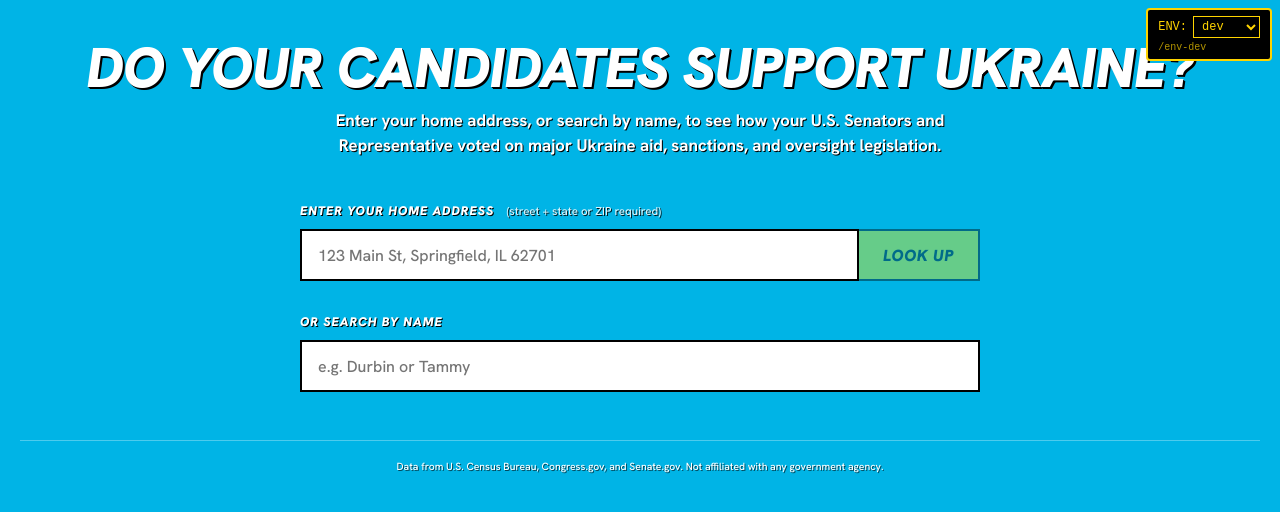
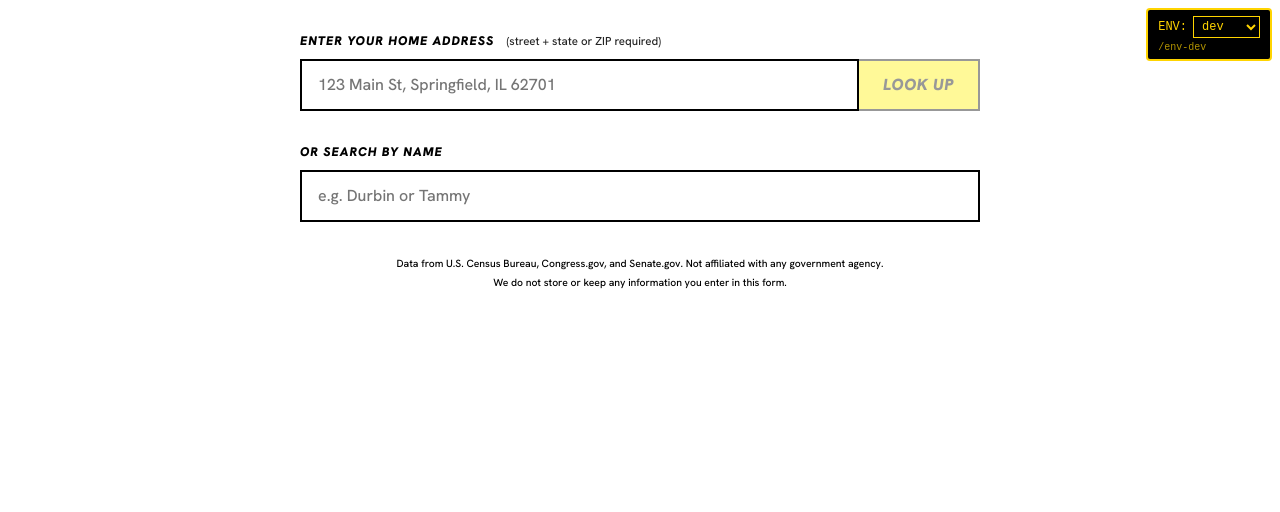
Before and after one commit to co-op-game-studio/track-ukraine-widget, a React (Vite) app: page / in a window 1280 px wide. Shown: the top 512 px of the page. Built offline with nearby package versions, Linux system fonts and the light colour scheme.

Commit message:
design: remove hero, black text, strip divider, privacy disclaimer
Round of embedder feedback from Alice @ FEYPOP on the v2.5.1 live preview. See PR #49.

```diff
--- a/index.html
+++ b/index.html
@@ -5,12 +5,13 @@
     <meta name="viewport" content="width=device-width, initial-scale=1.0" />
     <title>Voter Info Widget — Dev</title>
     <style>
-      /* Dev-only: mimic the trackukraine.com cyan background so we can see how
-         the widget looks when embedded on the host. The production widget
-         stays transparent (AC-9.8). */
+      /* Dev-only: white background approximates the post-v2.5.1 design
+         direction (black text, no drop-shadows). The production widget
+         stays transparent (AC-9.8) and inherits whatever the embedder's
+         page uses. */
       html, body { margin: 0; padding: 0; min-height: 100vh; }
       body {
-        background: #00b4e6;
+        background: #ffffff;
         font-family: "Hanken Grotesk", system-ui, sans-serif;
       }
     </style>
--- a/src/VoterInfoWidget.tsx
+++ b/src/VoterInfoWidget.tsx
@@ -28,13 +28,6 @@ export function VoterInfoWidget({ apiBase = '', showErrorDetails = false }: Vote
 
   return (
     <div className="viw-root">
-      <header className="viw-root-header">
-        <h1 className="viw-root-title">Do your candidates support Ukraine?</h1>
-        <p className="viw-root-subtitle">
-          Enter your home address, or search by name, to see how your U.S. Senators and
-          Representative voted on major Ukraine aid, sanctions, and oversight legislation.
-        </p>
-      </header>
 
       <AddressInput
         onSubmit={(addr) => {
@@ -79,6 +72,8 @@ export function VoterInfoWidget({ apiBase = '', showErrorDetails = false }: Vote
         <small>
           Data from U.S. Census Bureau, Congress.gov, and Senate.gov. Not affiliated with
           any government agency.
+          <br />
+          We do not store or keep any information you enter in this form.
         </small>
       </footer>
     </div>
--- a/src/styles/widget.css
+++ b/src/styles/widget.css
@@ -83,32 +83,28 @@
   letter-spacing: -0.01em;
   line-height: 1;
   margin: 0 0 0.75rem;
-  color: var(--viw-white);
-  text-shadow: var(--viw-hero-shadow);
+  color: var(--viw-black);
 }
 
 .viw-root-subtitle {
-  color: var(--viw-white);
-  text-shadow: 1px 1px 0 var(--viw-black);
+  color: var(--viw-black);
   font-weight: 700;
   font-size: 1.05rem;
   margin: 0 auto;
   max-width: 680px;
 }
 
-/* If the widget is on a light-background host, the subtitle would disappear.
-   Add a fallback: if the widget's own bg is set by the host via inheritance,
-   you can wrap the widget in a cyan band. For embedders that want dark text
-   on light, override .viw-root-title { color: black; text-shadow: none; }  */
+/* Host-page typography assumed. The widget renders black text on whatever
+   background the embedder provides. If you're embedding on a dark background,
+   override `.viw-root-title, .viw-root-subtitle, .viw-root-footer, .viw-address-label,
+   .viw-results-heading-state, .viw-results-heading-district { color: #fff; }`
+   and add text-shadows to taste. */
 
 .viw-root-footer {
-  margin-top: 3rem;
-  padding-top: 1rem;
-  border-top: 1px solid rgba(255,255,255,0.3);
-  color: var(--viw-white);
+  margin-top: 2rem;
+  color: var(--viw-black);
   font-size: 0.78rem;
   text-align: center;
-  text-shadow: 1px 1px 0 rgba(0,0,0,0.6);
 }
 
 /* ── AddressInput ── */
@@ -126,8 +122,7 @@
   text-transform: uppercase;
   letter-spacing: 0.08em;
   font-size: 0.78rem;
-  color: var(--viw-white);
-  text-shadow: 1px 1px 0 var(--viw-black);
+  color: var(--viw-black);
   margin-bottom: 0.5rem;
 }
 
@@ -219,15 +214,13 @@
   font-weight: 900;
   font-style: italic;
   text-transform: uppercase;
-  color: var(--viw-white);
-  text-shadow: var(--viw-hero-shadow);
+  color: var(--viw-black);
   line-height: 1;
 }
 
 .viw-results-heading-district {
   font-size: 0.88rem;
-  color: var(--viw-white);
-  text-shadow: 1px 1px 0 var(--viw-black);
+  color: var(--viw-black);
   font-weight: 700;
   text-transform: uppercase;
   letter-spacing: 0.1em;
```
